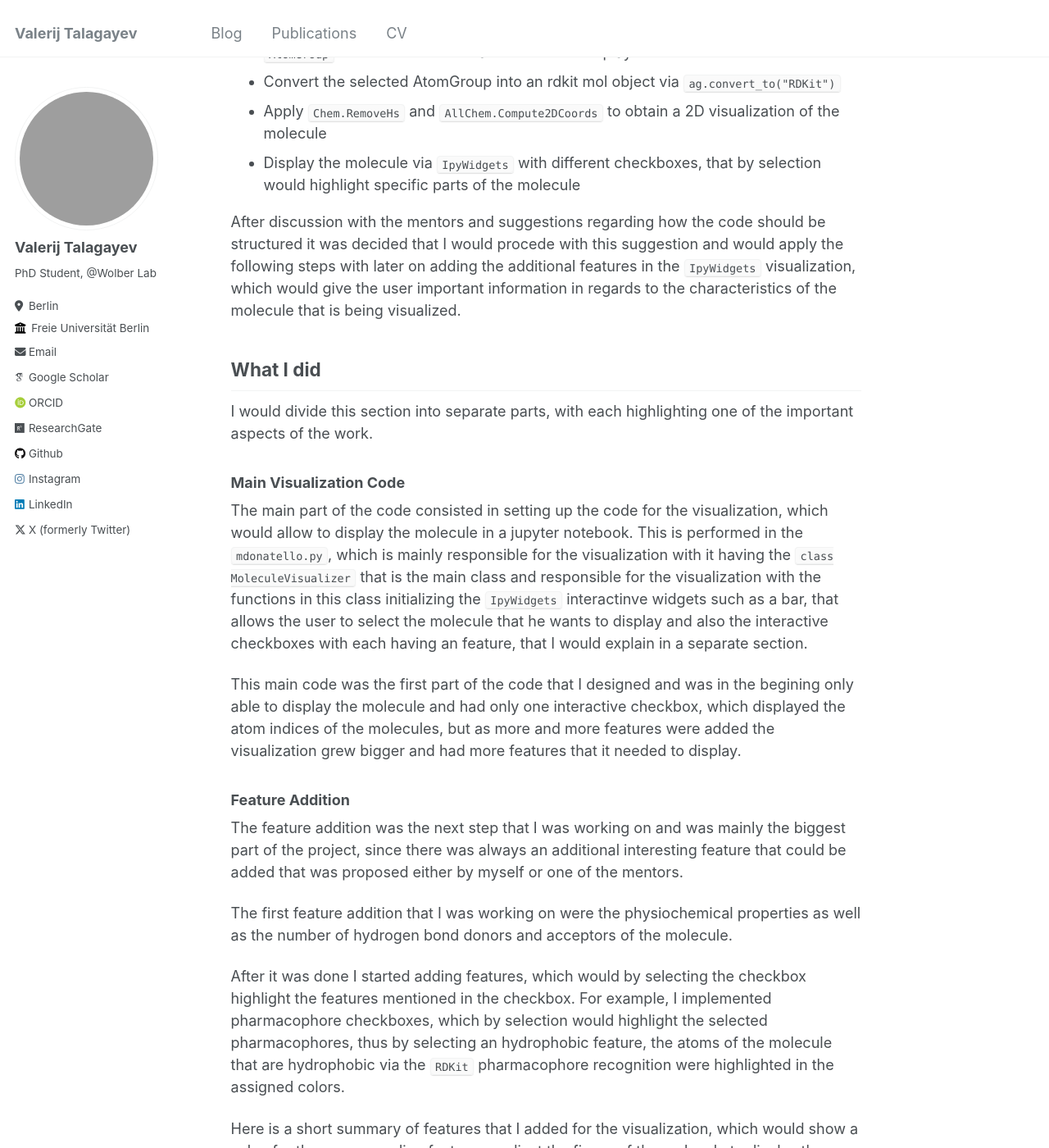
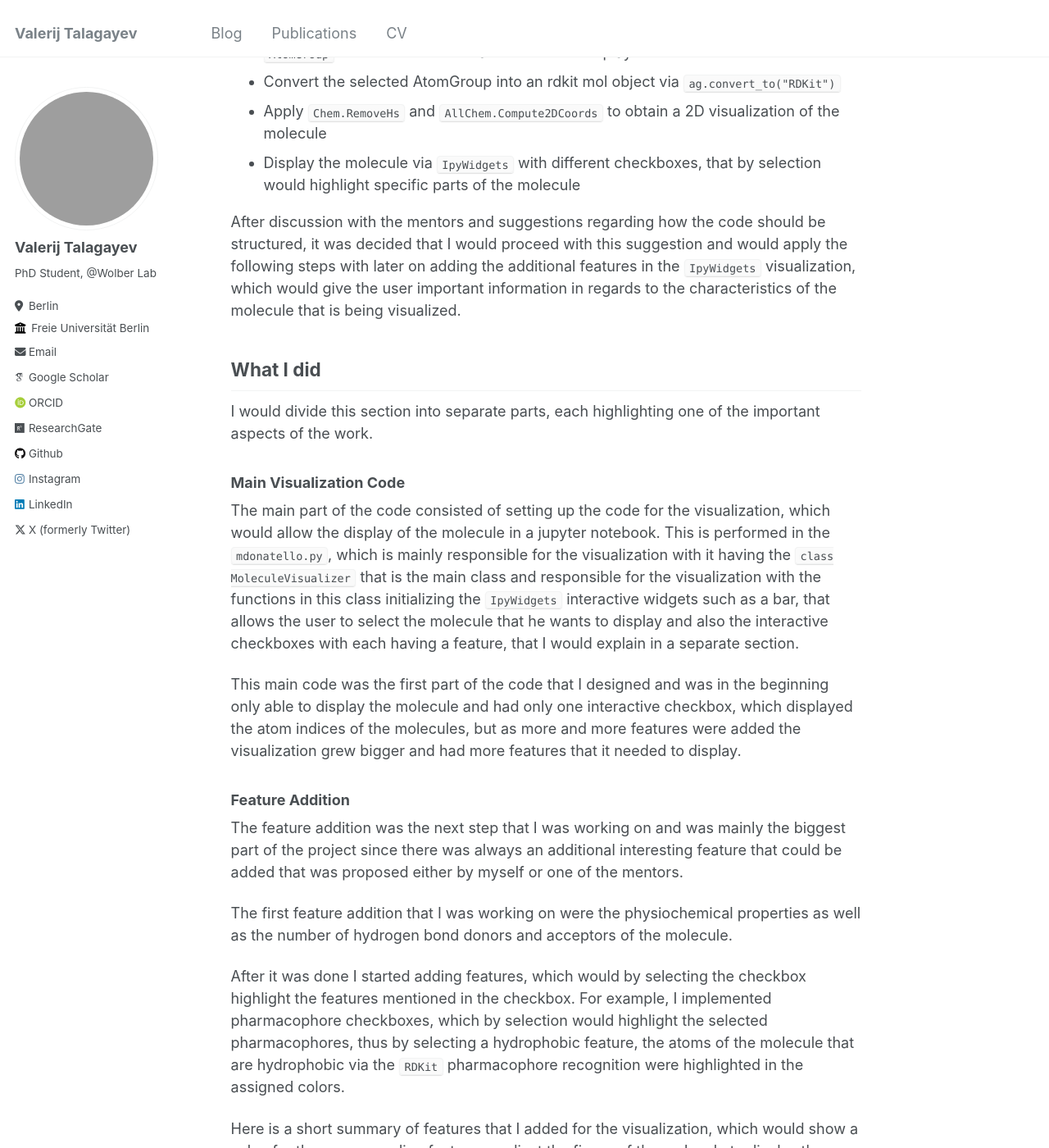
Before and after one commit to talagayev/talagayev11.github.io, a Jekyll site: the page built from _posts/2024-08-01-post.md, in a window 1280 px wide and 1400 px high, scrolled down 820 px. Shown: the whole window at 82% size. Built offline with Jekyll 4.4.1, drawn with Linux system fonts in a browser that asks for light colours; some web fonts are replaced; some of the changed text lies outside the part shown; grey boxes are pictures that could not be loaded.

Commit message:
Update 2024-08-01-post.md

```diff
--- a/_posts/2024-08-01-post.md
+++ b/_posts/2024-08-01-post.md
@@ -20,9 +20,9 @@
 
 ## Goals of the project
 
-The goal of the project was to create a code, that would allow the user to select an `AtomGroup` with the help of `MDAnalysis`, which would be used with an RDKit Converter to convert the molecule into and rdkit mol object, which would be used for the visualization.
+The goal of the project was to create a code, that would allow the user to select an `AtomGroup` with the help of `MDAnalysis`, which would be used with an RDKit Converter to convert the molecule into an rdkit mol object, which would be used for the visualization.
 
-My Proposal consisted in the following steps:
+My Proposal consisted of the following steps:
 
 - Select the AtomGroup via an input from the user via `u = mda.Universe("input.pdb")` to create an MDAnalysis Universe and `ag = u.select_atoms("resname UNK")` to select the `AtomGroup`
 with the molecule that needs to be displayed
@@ -30,43 +30,43 @@
 - Apply `Chem.RemoveHs` and `AllChem.Compute2DCoords` to obtain a 2D visualization of the molecule
 - Display the molecule via `IpyWidgets` with different checkboxes, that by selection would highlight specific parts of the molecule
 
-After discussion with the mentors and suggestions regarding how the code should be structured it was decided that I would procede with this suggestion and would apply the following steps with later on adding the additional
+After discussion with the mentors and suggestions regarding how the code should be structured, it was decided that I would proceed with this suggestion and would apply the following steps with later on adding the additional
 features in the `IpyWidgets` visualization, which would give the user important information in regards to the characteristics of the molecule that is being visualized.
 
 ## What I did
 
-I would divide this section into separate parts, with each highlighting one of the important aspects of the work.
+I would divide this section into separate parts, each highlighting one of the important aspects of the work.
 
 ### Main Visualization Code
 
-The main part of the code consisted in setting up the code for the visualization, which would allow to display the molecule in a jupyter notebook. This is performed in the
+The main part of the code consisted of setting up the code for the visualization, which would allow the display of the molecule in a jupyter notebook. This is performed in the
 `mdonatello.py`, which is mainly responsible for the visualization with it having the `class MoleculeVisualizer` that is the main class and responsible for the visualization with
-the functions in this class initializing the `IpyWidgets` interactinve widgets such as a bar, that allows the user to select the molecule that he wants to display and also the
-interactive checkboxes with each having an feature, that I would explain in a separate section.
+the functions in this class initializing the `IpyWidgets` interactive widgets such as a bar, that allows the user to select the molecule that he wants to display and also the
+interactive checkboxes with each having a feature, that I would explain in a separate section.
 
-This main code was the first part of the code that I designed and was in the begining only able to display the molecule and had only one interactive checkbox, which displayed the atom
+This main code was the first part of the code that I designed and was in the beginning only able to display the molecule and had only one interactive checkbox, which displayed the atom
 indices of the molecules, but as more and more features were added the visualization grew bigger and had more features that it needed to display.
 
 ### Feature Addition
 
-The feature addition was the next step that I was working on and was mainly the biggest part of the project, since there was always an additional interesting feature that could be added
+The feature addition was the next step that I was working on and was mainly the biggest part of the project since there was always an additional interesting feature that could be added
 that was proposed either by myself or one of the mentors.
 
 The first feature addition that I was working on were the physiochemical properties as well as the number of hydrogen bond donors and acceptors of the molecule.
 
 After it was done I started adding features, which would by selecting the checkbox highlight the features mentioned in the checkbox. For example, I implemented pharmacophore checkboxes,
-which by selection would highlight the selected pharmacophores, thus by selecting an hydrophobic feature, the atoms of the molecule that are hydrophobic via the `RDKit` pharmacophore
+which by selection would highlight the selected pharmacophores, thus by selecting a hydrophobic feature, the atoms of the molecule that are hydrophobic via the `RDKit` pharmacophore
 recognition were highlighted in the assigned colors.
 
 Here is a short summary of features that I added for the visualization, which would show a value for the corresponding feature or adjust the figure of the molecule to display the values:
 
 - **Phyisochemical Properties**, **Atom Indices**, **Partial Charges**, **Hydrogen Bond Donors&Acceptors**
 
-And here is the short summary of features, that will highlight a specific atoms and bonds corresponding to their features if they are selected:
+And here is a short summary of features, that will highlight a specific atoms and bonds corresponding to their features if they are selected:
 
 - **Rotatable Bonds**, **Partial Charge Heatmap**, **Functional Groups**, **Stereocenters**, **Murcko Scaffold**, **Pharmacophores**
 
-Here I would also adress that for the pharmacophores there is a separate checkbox for each of the possible pharmacophore features, thus you can select the speicific pharmaocphore feature
+Here I would also address that for the pharmacophores there is a separate checkbox for each of the possible pharmacophore features, thus you can select the specific pharmaocphore feature
 that needs to be highlighted.
 
 For the functional groups it currently uses SMART Patterns to identify certain functional groups and will then generate the checkboxes of the functional groups that were recognized and
@@ -96,13 +96,13 @@
 The code is working, but there is always things that can be improved. The main parts of the code that would need to be improved would be the functional groups, since currently the SMART
 Patterns are not optimal and it leads to cases of functional groups overlapping, an example being the recognition of an hydroxyl group in an carboxylic acid group, thus such cases need to
 be separated. Additionally, the figure generation is not optimal, since currently it uses `Draw.MolToImage`, which during the discussion with the mentors was decided as an not so good option
-and it would need to be adjusted. Additionally the **Partial Charge Heatmap** is currently mainly highlighting the atoms, but there is an option to display it as an heatmap, which would require
-for code adjustment. Then the `update_display` is also not optimal currently and would need to be improved. There are also some small code structure details, that would need to be adjusted for
-the code to be more clean and structured and last, but not least the code would need to be moved into the `MDAKits` and also published in `conda-forge` and `pypi` to make it more accessable.
+and it would need to be adjusted. Additionally, the **Partial Charge Heatmap** is currently mainly highlighting the atoms, but there is an option to display it as a heatmap, which would require
+ code adjustment. Then the `update_display` is also not optimal currently and would need to be improved. There are also some small code structure details, that would need to be adjusted for
+the code to be more clean and structured and last, but not least the code would need to be moved into the `MDAKits` and also published in `conda-forge` and `pypi` to make it more accessible.
 
 ## What code got merged (or not) upstream
 
-There were multiple PRs created for this project, but they were merged to obtain an big and summarized [PR](https://github.com/talagayev/MDonatello/pull/1), which is also the version that is
+There were multiple PRs created for this project, but they were merged to obtain a big and summarized [PR](https://github.com/talagayev/MDonatello/pull/1), which is also the version that is
 used in the [Release](https://github.com/talagayev/MDonatello/releases/tag/0.0.1)
 
 ## How to use it
@@ -183,7 +183,7 @@
 ## Acknowledgements
 
 I would like to thank [MDAnalysis](https://www.mdanalysis.org/) for giving me the opportunity to work on this project. The application process was very nice and detailed,
-I liked it that during the application process I was able to get to know the MDAnalysis code more and contribute to the code and get to know some people from the community
+I liked it that during the application process. I was able to get to know the MDAnalysis code more and contribute to the code and get to know some people from the community
 during this time.
 
 I would like to thank Oliver Beckstein ([@orbeckst](https://github.com/orbeckst)) and Jenna M Swarthout Goddard([@jennaswa](https://github.com/jennaswa)) for the insights and help with the organization and structure during the application, I am glad that I was able to contribute to MDAnalysis with this project.
```
Also changed, not shown: other parts of _posts/2024-08-01-post.md (+6 -6 lines).
